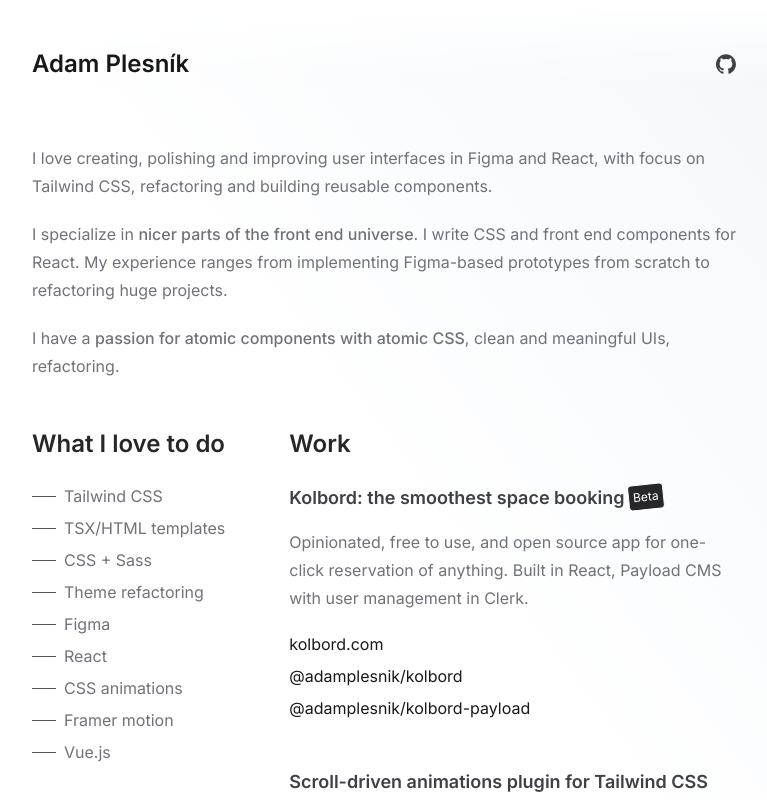
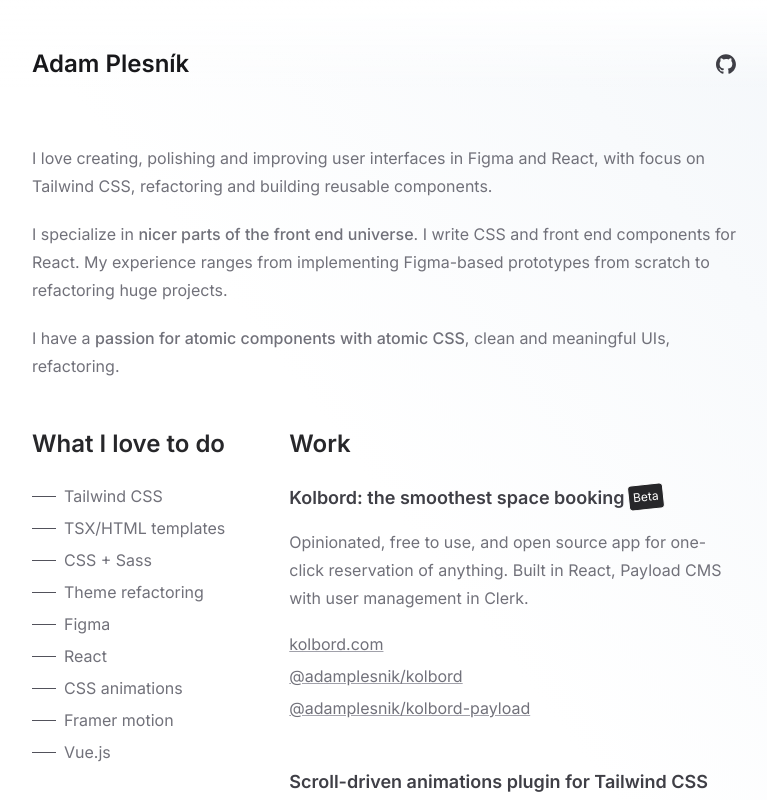
Before and after one commit to adamplesnik/adamplesnik.com, a React (Vite) app: page / in a window 1280 px wide. Shown: the top 800 px of the page, without its empty margins (256-1023 px from the left). Built offline with nearby package versions, Linux system fonts and the light colour scheme.

Commit message:
Update links

```diff
--- a/src/components/Link.tsx
+++ b/src/components/Link.tsx
@@ -5,7 +5,7 @@ const Link = ({ href, children, target = '_blank' }: PropsWithChildren<LinkProps
     <a
       href={href}
       target={target}
-      className="flex items-center text-zinc-900 hover:text-zinc-700 print:text-zinc-700"
+      className="flex items-center text-zinc-500 underline decoration-zinc-400 hover:text-zinc-900 hover:decoration-zinc-800 print:text-zinc-700"
     >
       {children}
     </a>
```
Also changed, not shown: 1 other file (tests, documents, lock files or other folders).
